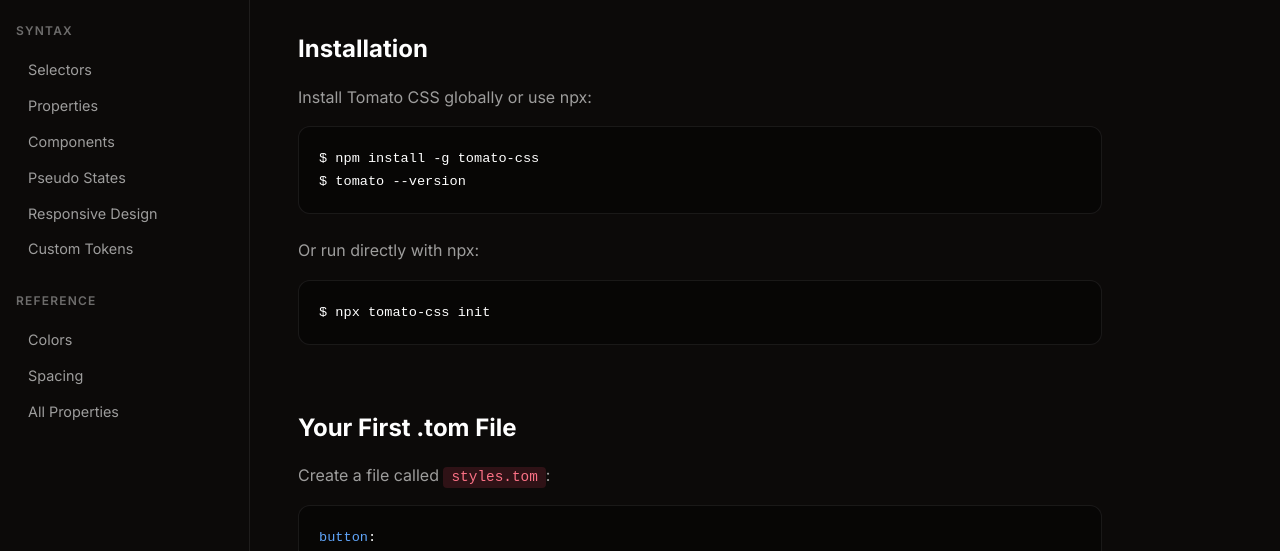
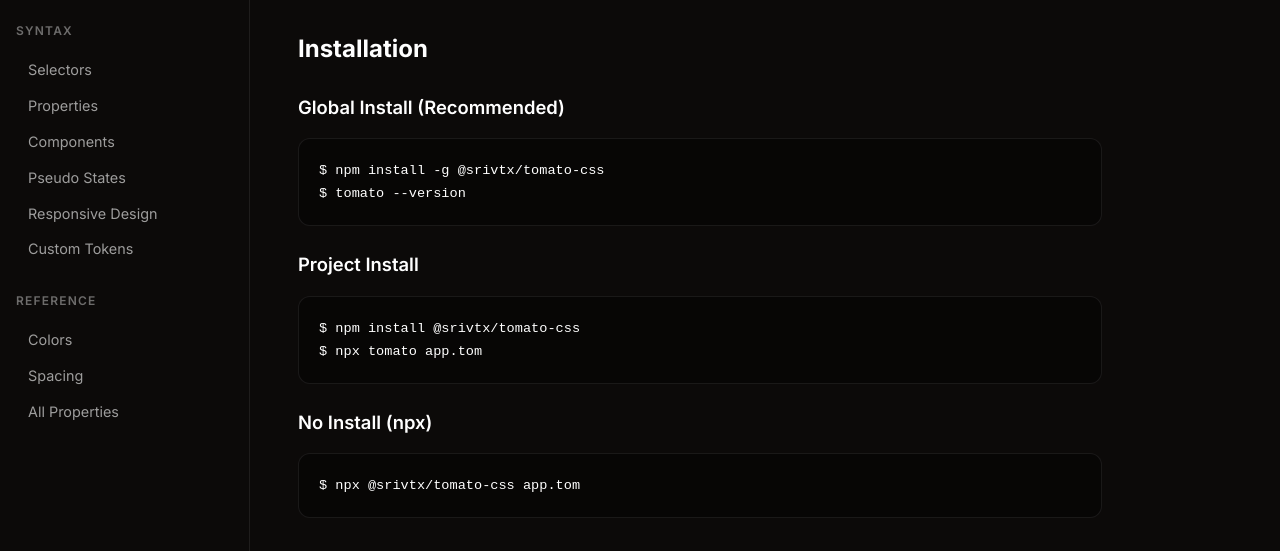
Before and after one commit to srivtx/tomato-css, a website: page docs/docs.html in a window 1280 px wide. Shown: the part 239-790 px from the top of the page. Drawn offline with Linux system fonts and the light colour scheme.

Commit message:
Fix docs with correct @srivtx/tomato-css package name

```diff
--- a/docs/docs.html
+++ b/docs/docs.html
@@ -322,11 +322,17 @@
             <!-- Getting Started -->
             <section id="installation">
                 <h2>Installation</h2>
-                <p>Install Tomato CSS globally or use npx:</p>
-                <pre>$ npm install -g tomato-css
+
+                <h3>Global Install (Recommended)</h3>
+                <pre>$ npm install -g @srivtx/tomato-css
 $ tomato --version</pre>
-                <p>Or run directly with npx:</p>
-                <pre>$ npx tomato-css init</pre>
+
+                <h3>Project Install</h3>
+                <pre>$ npm install @srivtx/tomato-css
+$ npx tomato app.tom</pre>
+
+                <h3>No Install (npx)</h3>
+                <pre>$ npx @srivtx/tomato-css app.tom</pre>
             </section>
 
             <section id="first-file">
@@ -420,7 +426,8 @@
             <section id="components">
                 <h2>Components</h2>
                 <p>Define reusable style groups with <code>component name:</code> and use them with
-                    <code>use name</code>.</p>
+                    <code>use name</code>.
+                </p>
 
                 <h3>Basic Components</h3>
                 <p>Define once, use anywhere:</p>
```
Also changed, not shown: docs/index.html (+2 -2 lines), examples/docs.html (+12 -5 lines), examples/index.html (+2 -2 lines).
